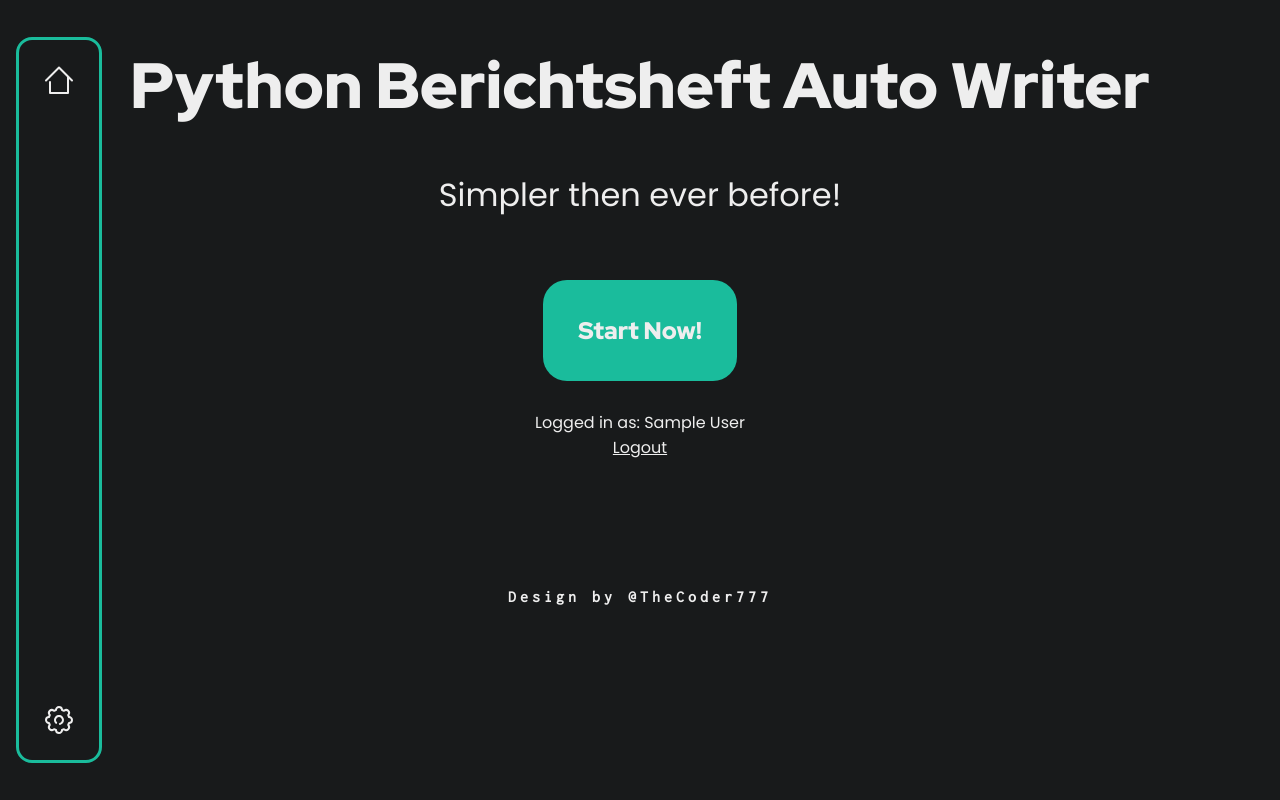
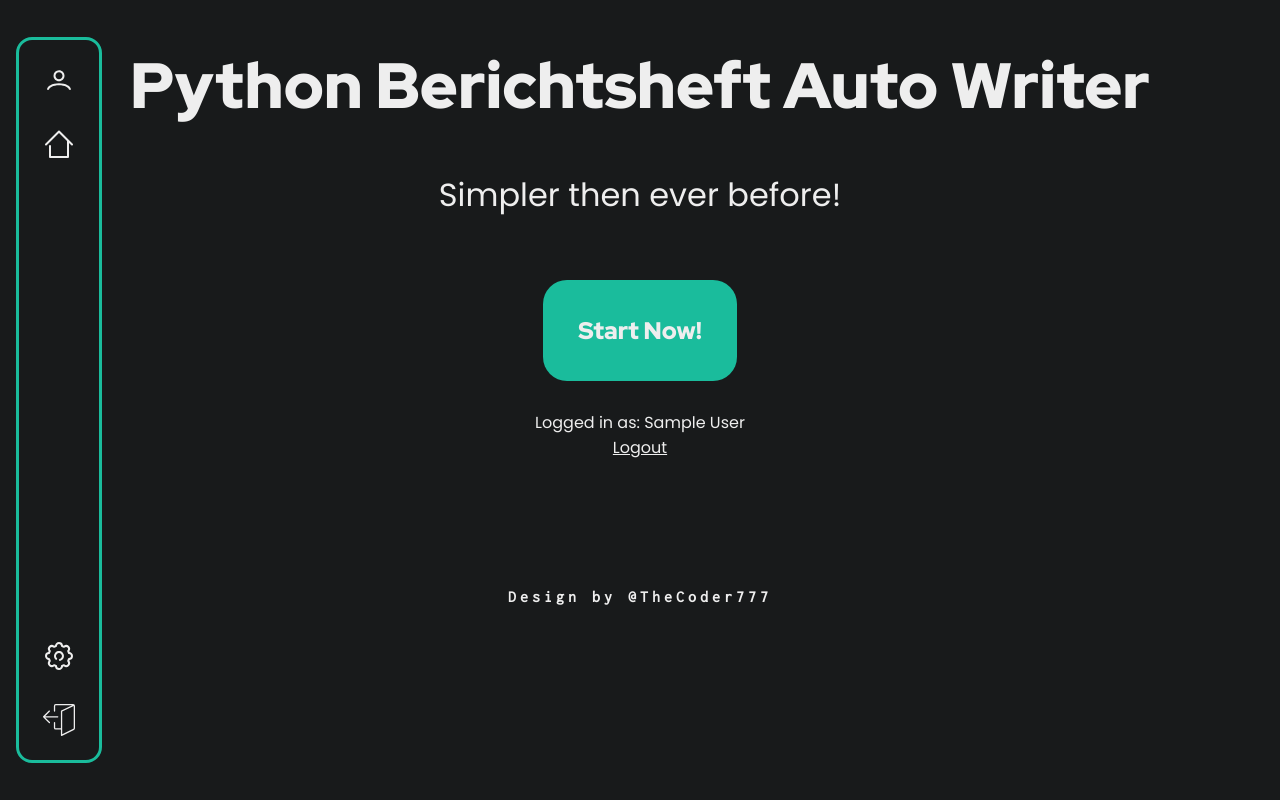
Before and after one commit to TheCoder777/Report-Booklet-Writer, a Flask app: page / in a window 1280 px wide. Run offline with Flask 2, Linux system fonts and the light colour scheme; the visitor is signed in with stand-in values (Sample User, id 1); parts of the project's set-up code (start-up, migrations or seed data) failed here and were passed over.

Commit message:
user login/logout icons

```diff
--- a/static/styles/general.css
+++ b/static/styles/general.css
@@ -150,7 +150,7 @@ body::-webkit-scrollbar-thumb {
     margin-bottom: 1rem;
 }
 
-.icon:last-child {
+.icon:nth-last-child(2) {
     margin-top: auto;
     margin-bottom: 1rem;
 }
--- a/templates/base.html
+++ b/templates/base.html
@@ -13,6 +13,16 @@
         <div class="nav">
             <nav class="navbar">
                 <ul class="navbar_nav">
+                    {% if session.get("user"): %}
+                    <li class="icon login">
+                        <div class="nav_link">
+                            <svg xmlns="http://www.w3.org/2000/svg" viewBox="0 0 32 32">
+                                <path class="icon_color" d="M16 6.25a5.507 5.507 0 00-5.5 5.5c0 3.033 2.468 5.5 5.5 5.5s5.5-2.467 5.5-5.5-2.468-5.5-5.5-5.5zm0 2c1.93 0 3.5 1.57 3.5 3.5s-1.57 3.5-3.5 3.5-3.5-1.57-3.5-3.5 1.57-3.5 3.5-3.5zm0 11c-6.729 0-12 2.855-12 6.5h2c0-2.128 4.106-4.5 10-4.5s10 2.372 10 4.5h2c0-3.645-5.271-6.5-12-6.5z", fill="#eee"/>
+                            </svg>
+                            <span class="link_text icon_text">{{ session["user"].name }}</span>
+                        </div>
+                    </li>
+                    {% endif %}
                     <li class="icon home">
                         <a class="nav_link" href="{{ url_for('index')}}">
                             <svg xmlns="http://www.w3.org/2000/svg" viewBox="0 0 32 32">
@@ -31,6 +41,14 @@
                             <span class="link_text icon_text">Settings</span>
                         </a>
                     </li>
+                    <li class="icon logout">
+                        <a class="nav_link" href="{{ url_for('logout') }}">
+                            <svg xmlns="http://www.w3.org/2000/svg" viewBox="0 0 32 32">
+                              <path class="icon_color" fill="#eee" fill-opacity="1" stroke-width=".64" d="M12.77 0a1.92 1.92 0 00-1.887 1.92v5.12a.64.64 0 00.64.64.64.64 0 00.64-.64V1.92a.64.64 0 01.64-.64h16.42L18.287 6.464a.64.64 0 00-.365.576v17.28h-5.12a.64.64 0 01-.639-.64v-5.12a.64.64 0 00-1.28 0v5.12a1.92 1.92 0 001.92 1.92h5.12v5.76a.64.64 0 00.3.544.64.64 0 00.34.096.64.64 0 00.287-.07l12.088-6.042A1.92 1.92 0 0032 24.166V1.92A1.92 1.92 0 0030.08 0H12.802a1.92 1.92 0 00-.032 0zm17.95 1.99v22.176a.64.64 0 01-.352.577l-11.166 5.58V7.444zM6.385 6.398a.643.643 0 00-.436.187l-5.76 5.76a.64.64 0 000 .91l5.76 5.76a.64.64 0 00.455.185.64.64 0 00.455-.185.64.64 0 000-.91l-4.67-4.665h12.534a.64.64 0 000-1.28H2.188l4.67-4.665a.643.643 0 00-.473-1.097z"/>
+                            </svg>
+                            <span class="link_text icon_text">Logout</span>
+                        </a>
+                    </li>
                 </ul>
             </nav>
         </div>
```
Also changed, not shown: static/leave.svg (added), static/user.svg (added).
